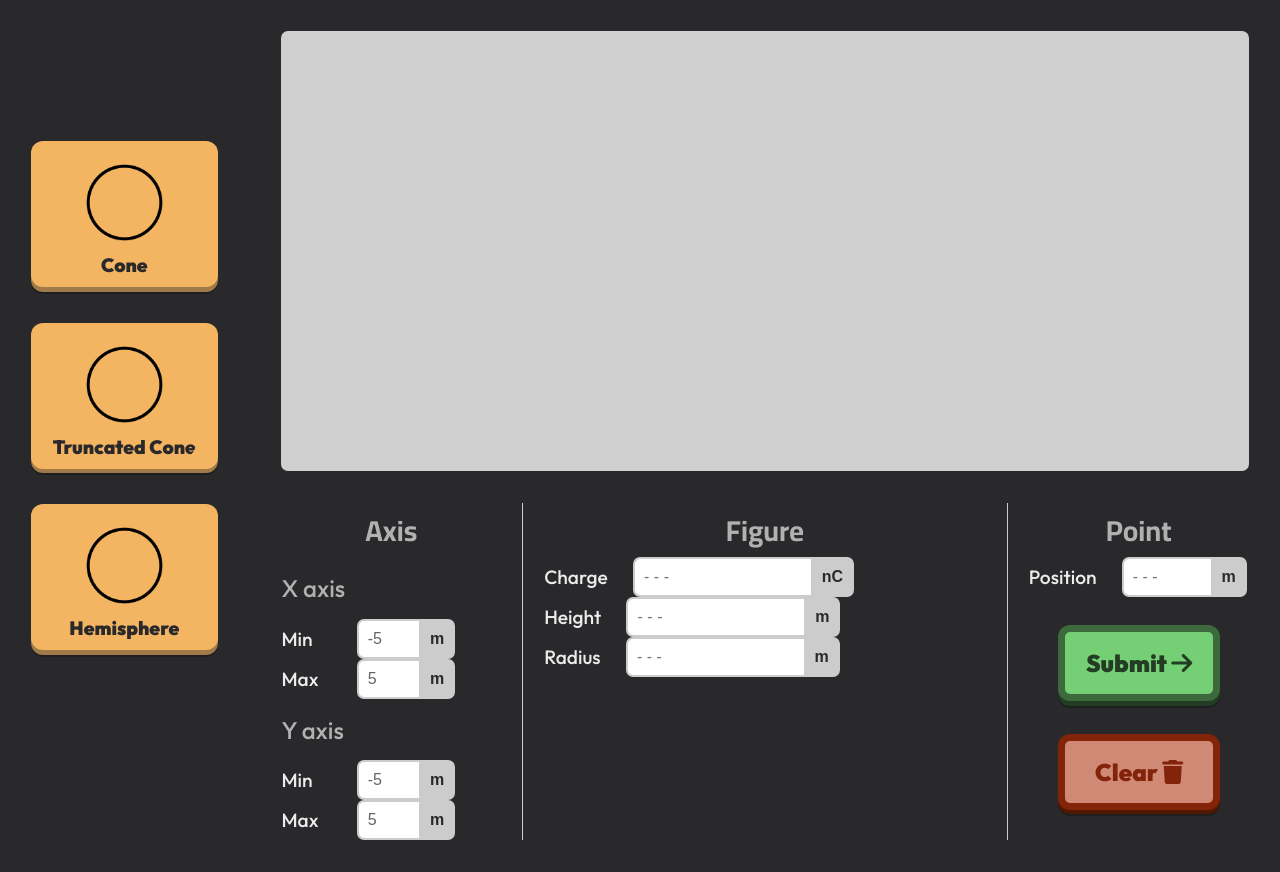
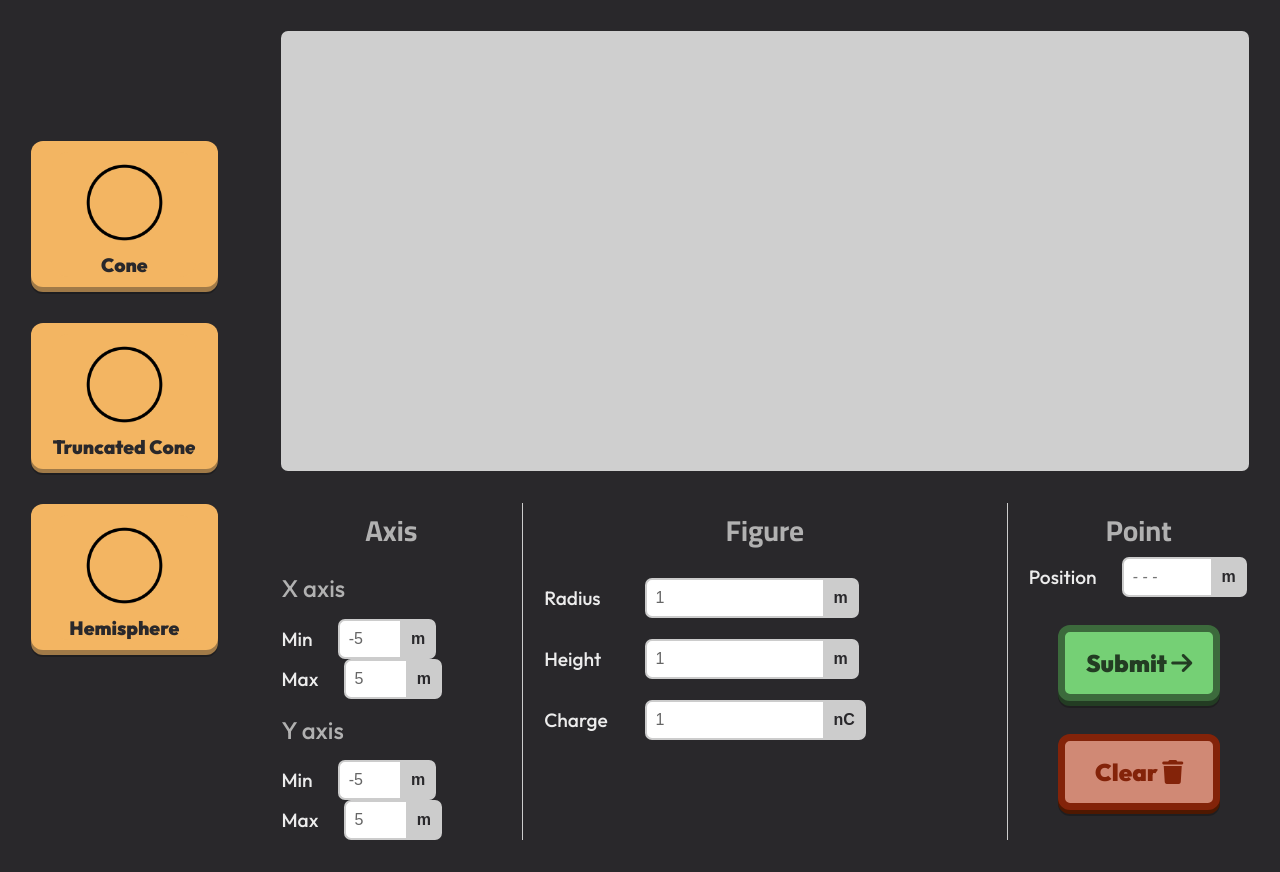
Before and after one commit to DanielRasho/PhetALaTortrix, a Vue app in the folder frontend/: page /empty in a window 1280 px wide. Both pictures are taken after a click on the button "Cone". Built offline with nearby package versions, Linux system fonts and the light colour scheme.

Commit message:
Feat: Make fieldContainer read and render from and object

```diff
--- a/frontend/src/components/atoms/numberField.vue
+++ b/frontend/src/components/atoms/numberField.vue
@@ -49,6 +49,11 @@ const props = defineProps({
             required: false,
             type: String,
             default: '20ch'
+        },
+        titleWidth: {
+            required: false,
+            type: String,
+            default: 'auto'
         }
 })
 
@@ -78,7 +83,7 @@ function updateValue(event){
 
 .title {
     font-size: 1.2rem;
-    min-width: 4ch;
+    min-width: v-bind(titleWidth);
     margin-right: 2ch;
 }
 
--- a/frontend/src/components/organism/fieldsContainer.vue
+++ b/frontend/src/components/organism/fieldsContainer.vue
@@ -42,15 +42,21 @@
         </fieldSection>
 
         <fieldSection title="Figure" class="specific-box">
-            <numberField name="Charge" placeholder="- - -" unit="nC" />
-            <numberField name="Height" placeholder="- - -" unit="m" />
-            <numberField name="Radius" placeholder="- - -" unit="m" />
+        <div class="wrapper-container">
+            <numberField v-for="field in fields.figure" :key="field.name"
+            class="specific-field"
+            :name="field.name"
+            :unit="field.unit"
+            :titleWidth="calculateFieldNameWidth(fields)"
+            :initialValue="field.value"
+            @field-updated="field.value = $event"
+            />
+        </div>
         </fieldSection>
 
         <fieldSection title="Point" class="submit-box">
             <numberField
                 name="Position"
-                placeholder="- - -"
                 unit="m"
                 width="10ch"
             />
@@ -73,7 +79,7 @@
 import buttonImportant from '@/components/atoms/buttonImportant.vue'
 import numberField from '@/components/atoms/numberField.vue'
 import fieldSection from '@/components/molecules/fieldSection.vue'
-import { ref } from 'vue'
+import { onMounted,  ref } from 'vue'
 
 const fields = ref({
     axis: {
@@ -82,17 +88,32 @@ const fields = ref({
     },
     figure: {
         radius: {
-            value: 32,
+            value: 1,
             name: 'Radius',
             unit: 'm'
         },
-        Charge: 34
+        heigh: {
+            value: 1,
+            name: 'Height',
+            unit: 'm'
+        },
+        charge: {
+            value: 1,
+            name: 'Charge',
+            unit: 'nC'
+        },
     },
     points: []
 })
 
-function modifyField(field, value){
-    field = value;
+function calculateFieldNameWidth(names){
+    let maxLen = 0;
+    for (let [key, proxy] of Object.entries(names.figure)) {
+        let proxyLen = proxy.name.length
+        if(proxyLen > maxLen)
+            maxLen = proxyLen
+    }
+    return maxLen + 'ch';
 }
 
 </script>
@@ -125,11 +146,15 @@ h4 {
     padding-left: 2ch;
 }
 
+.specific-field{
+    margin-top: 2ch;
+}
 .wrapper-container {
     display: flex;
     flex-wrap: wrap;
     justify-content: space-between;
 }
+
 
 .wrapper-container-center {
     display: flex;
```
